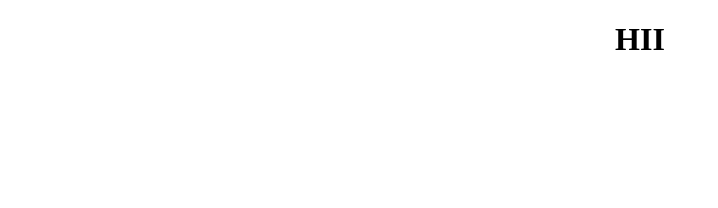
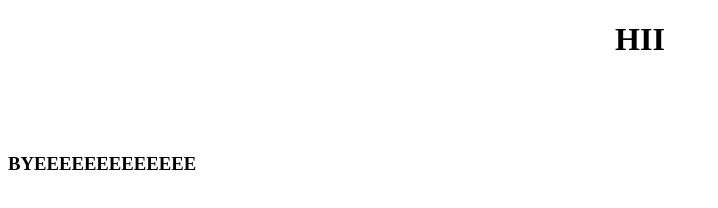
Before and after one commit to Ashutosh021/Testing, a plain HTML site: page index.html in a window 1280 px wide. Shown: the whole page, without its empty margins (0-718 px from the left). Drawn offline with Linux system fonts and the light colour scheme.

Commit message:
Add modified

```diff
--- a/index.html
+++ b/index.html
@@ -7,5 +7,10 @@
 </head>
 <body>
     <h1 style="text-align: center;">HII</h1>
+    <br>
+    <br>
+    <br>
+
+    <h3>BYEEEEEEEEEEEEE</h3>
 </body>
 </html>
```
